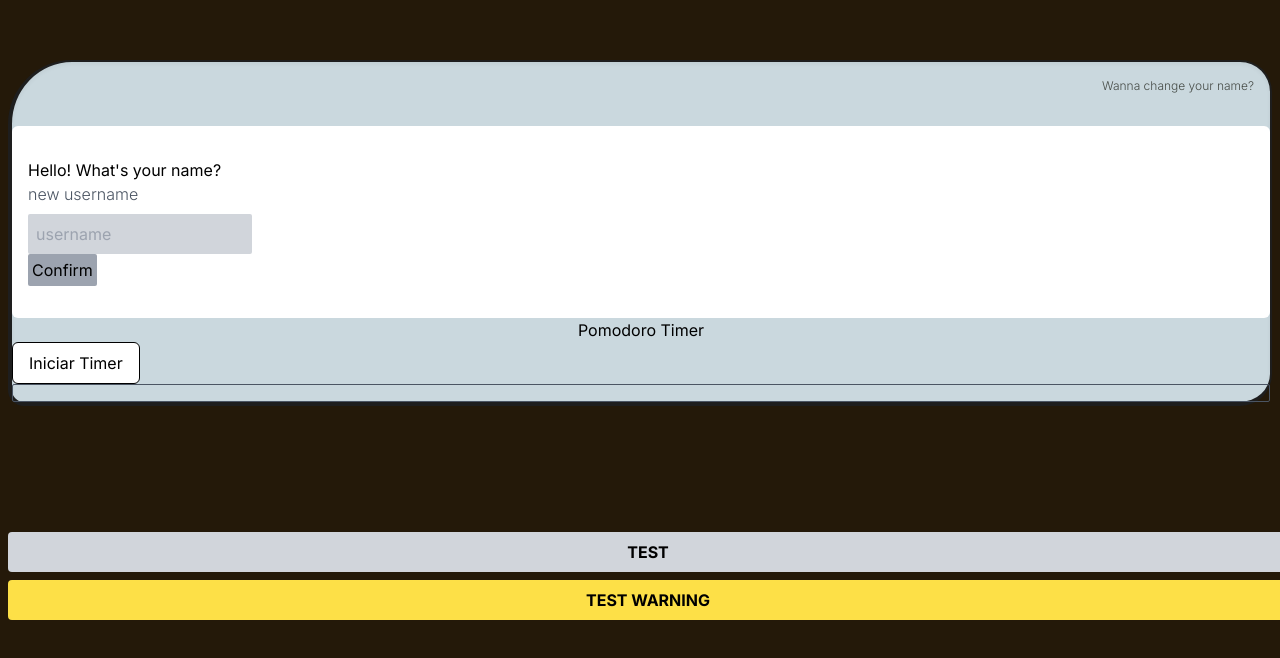
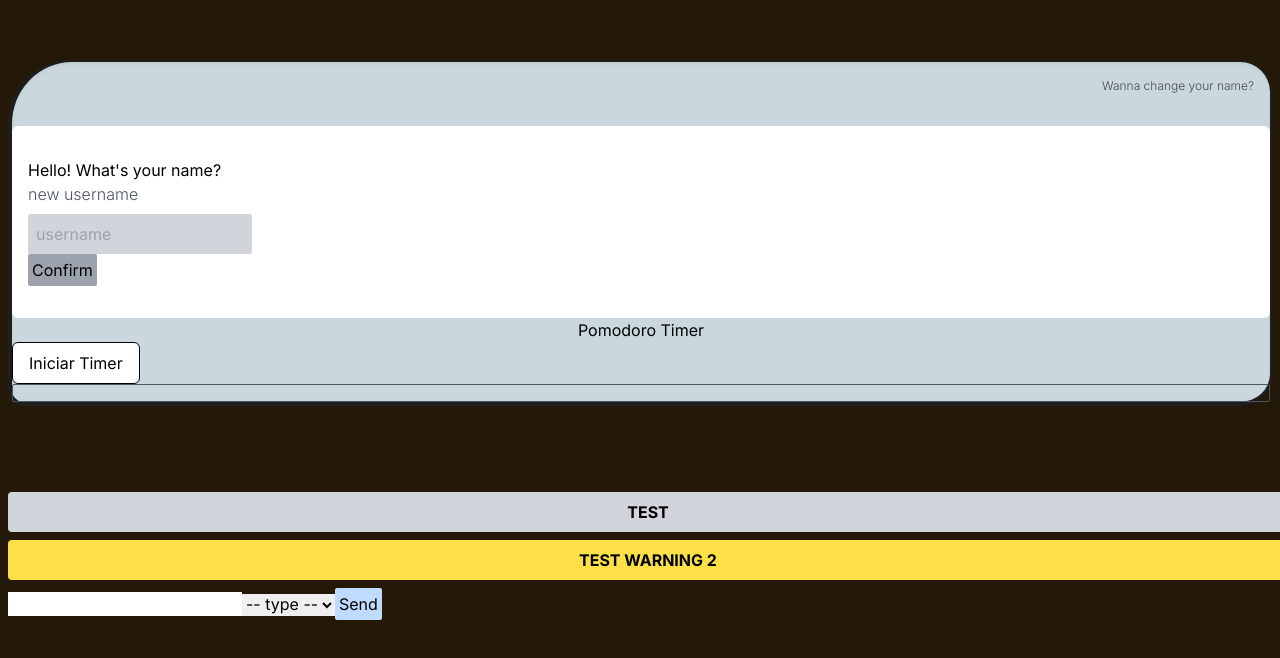
Before and after one commit to MatiasPViecho/pomodoro, a Next.js app: page / in a window 1280 px wide. Shown: the part 164-822 px from the top of the page. Built offline with nearby package versions, Linux system fonts and the light colour scheme.

Commit message:
feat: add toastContainer with toast testing tool

```diff
--- a/app/page.tsx
+++ b/app/page.tsx
@@ -7,16 +7,13 @@ import { UserMenu } from "@/components/UserMenu/UserMenu";
 import { useTranslations } from "next-intl";
 import { Container } from "@/components/Container";
 import { NameChangerContainer } from "@/components/NameChanger/NameChangerContainer";
-import { Toast } from "@/components/Toast/Toast";
 import { Fragment } from "react";
+import { ToastContainer } from "@/components/Toast/ToastContainer";
 export default function Home() {
   const t = useTranslations("Index");
   return (
     <Fragment>
-      <div className="absolute bottom-4 flex flex-col gap-2 w-full mx-auto">
-        <Toast msg="test" type="info" />
-        <Toast msg="test warning" type="warning" />
-      </div>
+      <ToastContainer />
       <main>
         <UserProvider>
           <DateProvider>
--- a/components/Toast/Toast.tsx
+++ b/components/Toast/Toast.tsx
@@ -1,4 +1,3 @@
-"use server";
 interface IToast {
   msg: string;
   type: string;
@@ -15,7 +14,7 @@ const checkTypeValidity = (type: string): boolean => {
       return false;
   }
 };
-export const Toast = ({ msg, type }: IToast) => {
+export const Toast = ({ msg = "", type = "info" }: IToast) => {
   const finalType = checkTypeValidity(type) ? type : "info";
   const typeClassNames: { [key: string]: string } = {
     info: "gray-300",
--- /dev/null
+++ b/components/Toast/ToastContainer.tsx
@@ -0,0 +1,62 @@
+"use client";
+import { Fragment, ReactNode } from "react";
+import { useState, useEffect } from "react";
+import { Toast } from "./Toast";
+interface IToast {
+  message: string;
+  type: string;
+  id: string;
+}
+const initialMockToastArray: IToast[] = [
+  {
+    message: "test",
+    type: "info",
+    //id: randomUUID(),
+    id: "1",
+  },
+  {
+    message: "Test warning 2",
+    type: "warning",
+    //id: randomUUID(),
+    id: "2",
+  },
+];
+export const ToastContainer = () => {
+  const [toasts, setToasts] = useState<IToast[]>(initialMockToastArray || []);
+  const addToast = (formData: FormData): void => {
+    const type: null | string = formData.get("type") as string;
+    const message: null | string = formData.get("message") as string;
+    const length = toasts.length + 1;
+    setToasts([
+      ...toasts,
+      {
+        message,
+        type,
+        id: `${length}`,
+      },
+    ]);
+  };
+  return (
+    <div className="absolute bottom-4 flex flex-col gap-2 w-full mx-auto transition-all">
+      {toasts &&
+        toasts.map((toast, _i) => {
+          return (
+            <Fragment key={toast.id}>
+              <Toast msg={toast.message} type={toast.type} />
+            </Fragment>
+          );
+        })}
+      <form action={(e) => addToast(e)}>
+        <input id="message" name="message" type="text" />
+        <select id="type" name="type">
+          <option value={""}>-- type -- </option>
+          <option value={"info"}>info</option>
+          <option value={"warning"}>warning</option>
+          <option value={"danger"}>danger</option>
+          <option value={"success"}>success</option>
+        </select>
+        <button className="bg-blue-200 p-1 rounded-sm">Send</button>
+      </form>
+    </div>
+  );
+};
```
